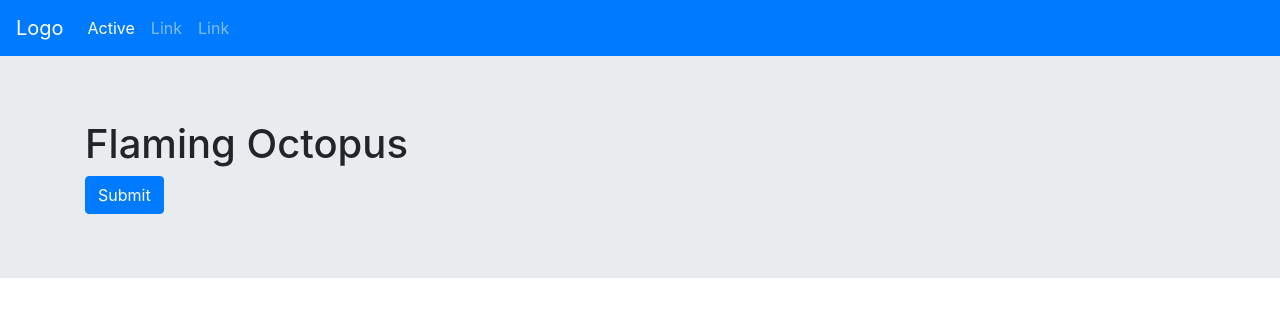
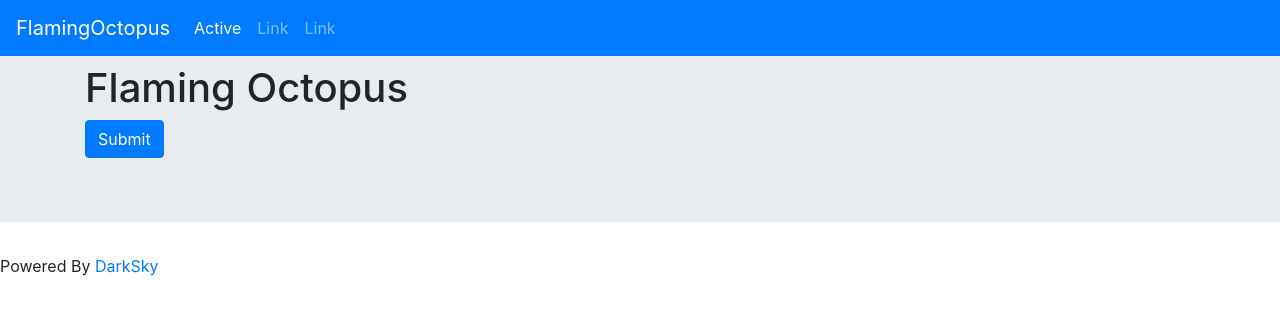
Before and after one commit to TheRobinGuy/FlamingOctopus, a plain HTML site: page index.html in a window 1280 px wide. Drawn offline with nearby package versions, Linux system fonts and the light colour scheme.

Commit message:
Link to DarkSky

```diff
--- a/index.html
+++ b/index.html
@@ -1,4 +1,8 @@
 <!doctype html>
+<!--API's
+Nutritionix - T**R****G** - M***********
+DarkSkyAPI - g**************@********* - r***********
+-->
 <html>
 <head lang="en">
     <meta charset="utf-8">
@@ -7,11 +11,12 @@
     <script src="https://code.jquery.com/jquery-3.2.1.slim.min.js" integrity="sha384-KJ3o2DKtIkvYIK3UENzmM7KCkRr/rE9/Qpg6aAZGJwFDMVNA/GpGFF93hXpG5KkN" crossorigin="anonymous"></script>
     <script src="https://cdnjs.cloudflare.com/ajax/libs/popper.js/1.12.9/umd/popper.min.js" integrity="sha384-ApNbgh9B+Y1QKtv3Rn7W3mgPxhU9K/ScQsAP7hUibX39j7fakFPskvXusvfa0b4Q" crossorigin="anonymous"></script>
     <script src="https://maxcdn.bootstrapcdn.com/bootstrap/4.0.0/js/bootstrap.min.js" integrity="sha384-JZR6Spejh4U02d8jOt6vLEHfe/JQGiRRSQQxSfFWpi1MquVdAyjUar5+76PVCmYl" crossorigin="anonymous"></script>
+    <script src="https://ajax.googleapis.com/ajax/libs/jquery/3.3.1/jquery.min.js"></script>
     <title>Flaming Octopus</title>
 </head>
 <body>
-<nav class="navbar navbar-expand-sm bg-primary navbar-dark">
-<a class="navbar-brand" href="#">Logo</a>
+<nav class="navbar navbar-expand-sm bg-primary navbar-dark fixed-top">
+<a class="navbar-brand" href="#">FlamingOctopus</a>
 <button class="navbar-toggler" type="button" data-toggle="collapse" data-target="#collapsibleNavbar">
     <span class="navbar-toggler-icon"></span>
 </button>
@@ -35,6 +40,7 @@
     <button class="btn btn-primary">Submit</button>
   </div>
 </div>
+    <footer>Powered By <a href="https://darksky.net/poweredby/" style="text-decoration: none;">DarkSky</a></footer>
 </body>
     <script type="text/javascript" src="Content/ControlScript.js"></script>
 </html>
```
